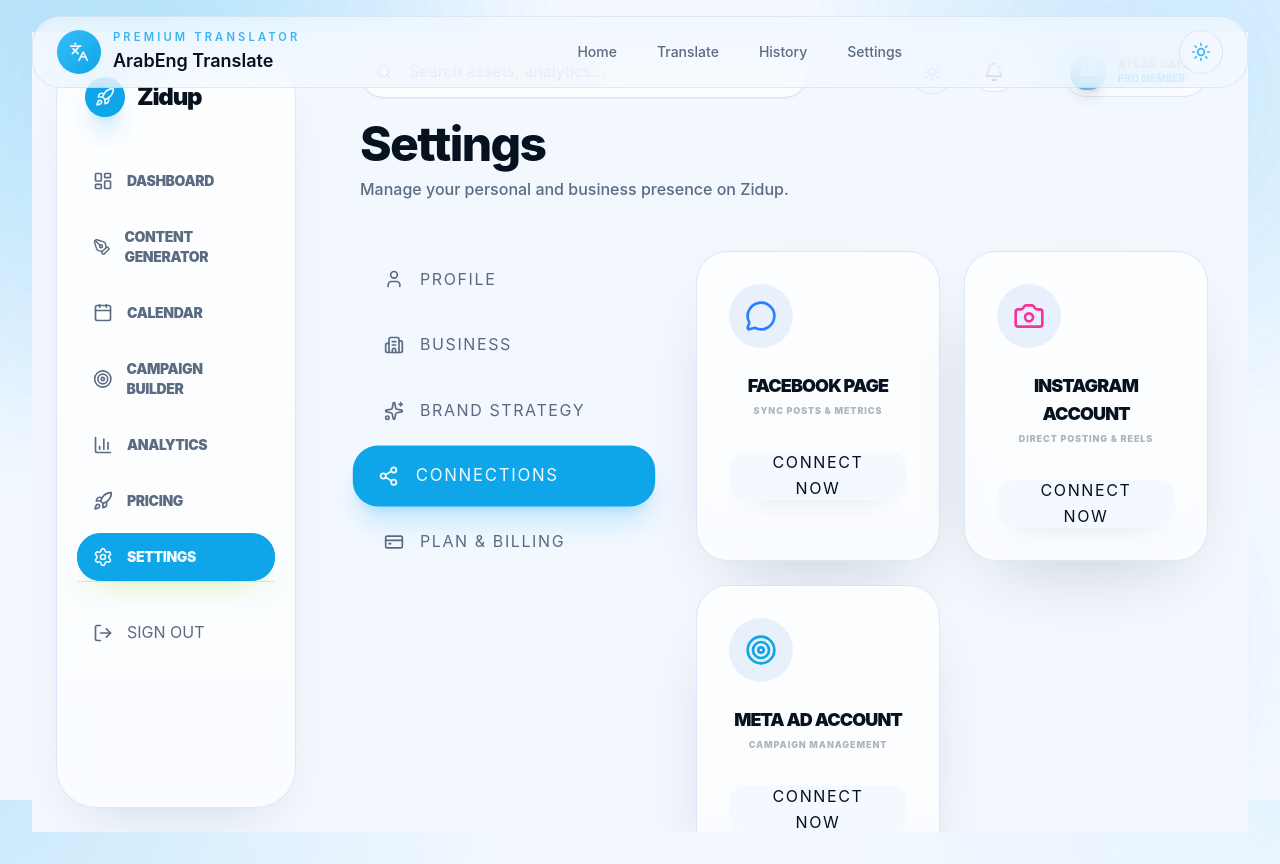
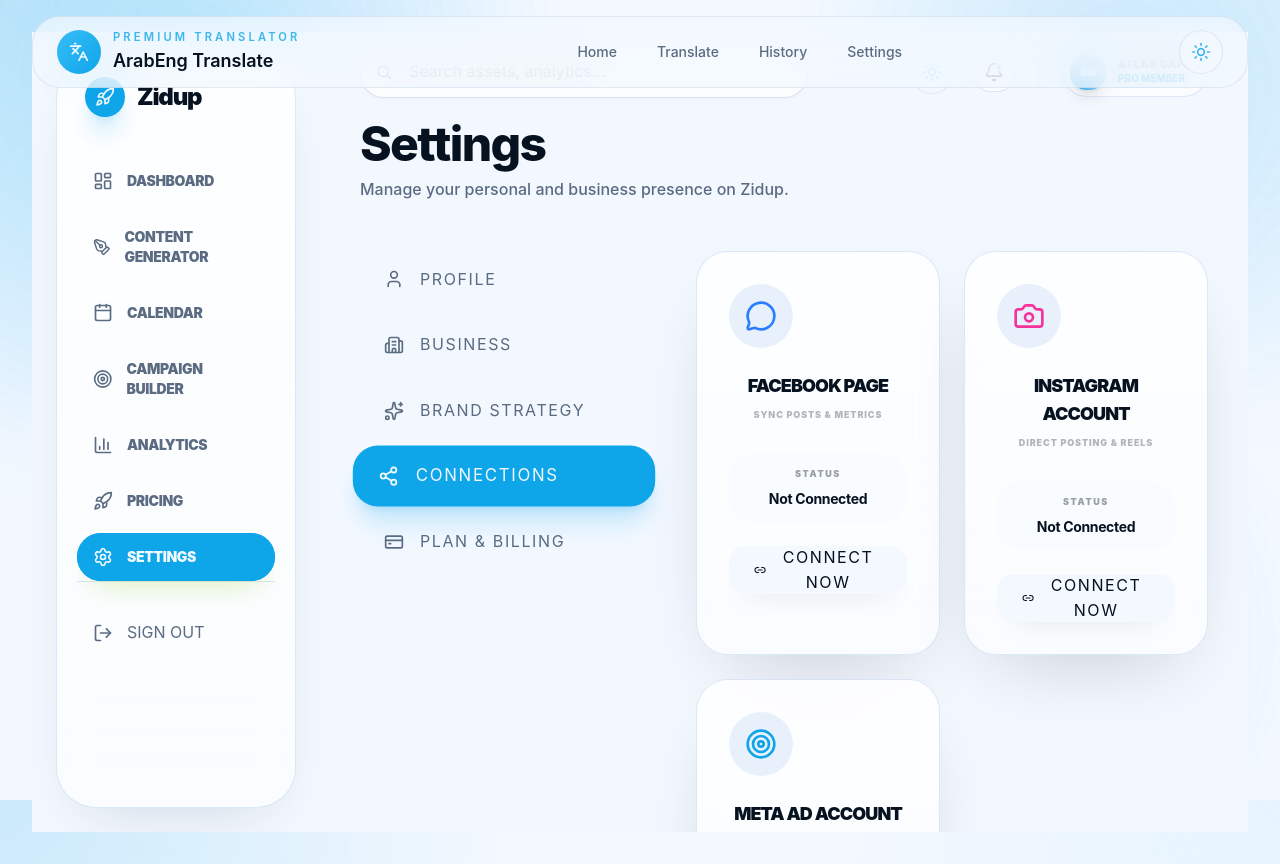
Before and after one commit to design444888/zidup, a Next.js app: page /dashboard/settings in a window 1280 px wide. Both pictures are taken after a click on the button "CONNECTIONS". Built offline with nearby package versions, Linux system fonts and the light colour scheme.

Commit message:
Update Zidup UI

```diff
--- a/src/app/dashboard/settings/page.tsx
+++ b/src/app/dashboard/settings/page.tsx
@@ -3,6 +3,7 @@
 import { DashboardLayout } from "@/components/layout/DashboardLayout"
 import { GlassCard } from "@/components/ui/GlassCard"
 import { Button } from "@/components/ui/Button"
+import { Modal } from "@/components/ui/Modal"
 import {
   User,
   Building2,
@@ -19,30 +20,134 @@ import {
   Mail,
   MapPin,
   Globe,
-  Bell
+  Bell,
+  CheckCircle2,
+  Link2,
+  Unplug
 } from "lucide-react"
 import { useState, useEffect } from "react"
 import { storageService } from "@/services/storageService"
 import { motion } from "framer-motion"
 import { cn } from "@/lib/utils"
 
+type ConnectionKey = "facebookPage" | "instagramAccount" | "metaAdAccount"
+
+interface DemoConnection {
+  connected: boolean
+  accountName: string
+}
+
+type DemoConnections = Record<ConnectionKey, DemoConnection>
+
+const defaultConnections: DemoConnections = {
+  facebookPage: { connected: false, accountName: "" },
+  instagramAccount: { connected: false, accountName: "" },
+  metaAdAccount: { connected: false, accountName: "" },
+}
+
+const connectionCards: Array<{
+  key: ConnectionKey
+  label: string
+  icon: typeof MessageCircle
+  color: string
+  desc: string
+  demoAccountName: string
+}> = [
+  {
+    key: "facebookPage",
+    label: "Facebook Page",
+    icon: MessageCircle,
+    color: "text-blue-500",
+    desc: "Sync posts & metrics",
+    demoAccountName: "Atlas Cafe",
+  },
+  {
+    key: "instagramAccount",
+    label: "Instagram Account",
+    icon: Camera,
+    color: "text-pink-500",
+    desc: "Direct posting & Reels",
+    demoAccountName: "@atlascafe.ma",
+  },
+  {
+    key: "metaAdAccount",
+    label: "Meta Ad Account",
+    icon: Target,
+    color: "text-primary",
+    desc: "Campaign management",
+    demoAccountName: "Demo Ad Account",
+  },
+]
+
 export default function SettingsPage() {
   const [user, setUser] = useState<any>(null)
   const [business, setBusiness] = useState<any>(null)
   const [activeTab, setActiveTab] = useState("profile")
+  const [connections, setConnections] = useState<DemoConnections>(defaultConnections)
+  const [selectedConnectionKey, setSelectedConnectionKey] = useState<ConnectionKey | null>(null)
 
   useEffect(() => {
     setUser(storageService.getUser() || {})
     setBusiness(storageService.getBusiness() || {})
+
+    const savedSettings = storageService.getSettings() || {}
+    const savedConnections = savedSettings.demoConnections as Partial<DemoConnections> | undefined
+
+    if (savedConnections) {
+      setConnections({
+        facebookPage: savedConnections.facebookPage || defaultConnections.facebookPage,
+        instagramAccount:
+          savedConnections.instagramAccount || defaultConnections.instagramAccount,
+        metaAdAccount: savedConnections.metaAdAccount || defaultConnections.metaAdAccount,
+      })
+    }
   }, [])
 
-  const handleConnect = () => {
-    alert("Coming soon: Meta API integration")
+  const selectedConnection = selectedConnectionKey
+    ? connectionCards.find((connection) => connection.key === selectedConnectionKey) || null
+    : null
+
+  const handleOpenConnectionModal = (connectionKey: ConnectionKey) => {
+    setSelectedConnectionKey(connectionKey)
+  }
+
+  const handleCloseConnectionModal = () => {
+    setSelectedConnectionKey(null)
+  }
+
+  const handleConnectDemoAccount = () => {
+    if (!selectedConnection) return
+
+    const nextConnections = {
+      ...connections,
+      [selectedConnection.key]: {
+        connected: true,
+        accountName: selectedConnection.demoAccountName,
+      },
+    }
+
+    setConnections(nextConnections)
+    storageService.updateSettings({ demoConnections: nextConnections })
+    handleCloseConnectionModal()
+  }
+
+  const handleDisconnect = (connectionKey: ConnectionKey) => {
+    const nextConnections = {
+      ...connections,
+      [connectionKey]: {
+        connected: false,
+        accountName: "",
+      },
+    }
+
+    setConnections(nextConnections)
+    storageService.updateSettings({ demoConnections: nextConnections })
   }
 
   const handleSave = () => {
     storageService.saveUser(user)
     storageService.saveBusiness(business)
+    storageService.updateSettings({ demoConnections: connections })
     alert("Settings saved successfully!")
   }
 
@@ -241,22 +346,67 @@ export default function SettingsPage() {
               className="space-y-8"
             >
                <div className="grid grid-cols-1 md:grid-cols-2 gap-6">
-                  {[
-                    { label: "Facebook Page", icon: MessageCircle, color: "text-blue-500", desc: "Sync posts & metrics" },
-                    { label: "Instagram Account", icon: Camera, color: "text-pink-500", desc: "Direct posting & Reels" },
-                    { label: "Meta Ad Account", icon: Target, color: "text-primary", desc: "Campaign management" },
-                  ].map((acc, i) => (
-                    <GlassCard key={i} className="p-8 border-white/5 hover:border-primary/20 transition-all flex flex-col items-center text-center group" interactive>
+                  {connectionCards.map((acc) => {
+                    const connectionState = connections[acc.key]
+                    const isConnected = connectionState.connected
+
+                    return (
+                    <GlassCard key={acc.key} className="p-8 border-white/5 hover:border-primary/20 transition-all flex flex-col items-center text-center group" interactive>
                        <div className={cn("w-16 h-16 rounded-[2rem] bg-muted flex items-center justify-center group-hover:scale-110 transition-all duration-500 mb-6", acc.color)}>
                           <acc.icon className="w-8 h-8" />
                        </div>
                        <div>
-                          <p className="font-black text-lg tracking-tighter uppercase mb-1">{acc.label}</p>
+                          <div className="mb-2 flex items-center justify-center gap-2">
+                            <p className="font-black text-lg tracking-tighter uppercase">{acc.label}</p>
+                            {isConnected ? (
+                              <span className="inline-flex items-center gap-1 rounded-full border border-emerald-500/20 bg-emerald-500/12 px-2.5 py-1 text-[9px] font-black uppercase tracking-[0.16em] text-emerald-400 shadow-[0_10px_24px_-18px_rgba(16,185,129,0.55)]">
+                                <CheckCircle2 className="h-3 w-3" />
+                                Connected
+                              </span>
+                            ) : null}
+                          </div>
                           <p className="text-[9px] font-black uppercase tracking-widest opacity-30 mb-8">{acc.desc}</p>
+                          <div className="mb-6 min-h-12 rounded-[1.5rem] border border-white/5 bg-background/40 px-4 py-3">
+                            <p className="text-[9px] font-black uppercase tracking-[0.18em] opacity-40">
+                              Status
+                            </p>
+                            <p className="mt-2 text-sm font-bold tracking-tight text-foreground">
+                              {isConnected ? connectionState.accountName : "Not Connected"}
+                            </p>
+                          </div>
                        </div>
-                       <Button variant="outline" className="w-full h-12 rounded-xl font-black text-[10px] uppercase tracking-widest border-white/5" onClick={handleConnect}>Connect Now</Button>
+                       <div className="mt-auto flex w-full flex-col gap-3">
+                         <Button
+                           variant={isConnected ? "secondary" : "outline"}
+                           className="h-12 w-full rounded-xl font-black text-[10px] uppercase tracking-widest border-white/5"
+                           onClick={() => {
+                             if (!isConnected) {
+                               handleOpenConnectionModal(acc.key)
+                             }
+                           }}
+                           aria-label={
+                             isConnected
+                               ? `${acc.label} connected`
+                               : `Connect demo ${acc.label}`
+                           }
+                         >
+                           <Link2 className="mr-2 h-4 w-4" />
+                           {isConnected ? "Connected" : "Connect Now"}
+                         </Button>
+                         {isConnected ? (
+                           <Button
+                             variant="ghost"
+                             className="h-11 w-full rounded-xl font-black text-[10px] uppercase tracking-widest text-muted-foreground hover:text-red-400"
+                             onClick={() => handleDisconnect(acc.key)}
+                             aria-label={`Disconnect ${acc.label}`}
+                           >
+                             <Unplug className="mr-2 h-4 w-4" />
+                             Disconnect
+                           </Button>
+                         ) : null}
+                       </div>
                     </GlassCard>
-                  ))}
+                  )})}
                </div>
             </motion.section>
           )}
@@ -314,6 +464,38 @@ export default function SettingsPage() {
           </div>
         </div>
       </div>
+
+      <Modal
+        isOpen={Boolean(selectedConnection)}
+        onClose={handleCloseConnectionModal}
+        title={selectedConnection ? `Connect ${selectedConnection.label}` : undefined}
+        className="max-w-xl"
+      >
+        <div className="space-y-8">
+          <div className="rounded-[2rem] border border-primary/15 bg-primary/6 p-6">
+            <p className="text-base font-semibold leading-8 text-foreground">
+              Real Meta API integration will be added later. For now, you can
+              connect a demo account to preview the Zidup experience.
+            </p>
+          </div>
+
+          <div className="flex flex-col gap-3 sm:flex-row sm:justify-end">
+            <Button
+              variant="outline"
+              className="h-12 rounded-2xl px-6 font-black text-[10px] uppercase tracking-[0.16em]"
+              onClick={handleCloseConnectionModal}
+            >
+              Cancel
+            </Button>
+            <Button
+              className="h-12 rounded-2xl px-6 font-black text-[10px] uppercase tracking-[0.16em]"
+              onClick={handleConnectDemoAccount}
+            >
+              Connect Demo Account
+            </Button>
+          </div>
+        </div>
+      </Modal>
     </DashboardLayout>
   )
 }
--- a/src/services/storageService.ts
+++ b/src/services/storageService.ts
@@ -144,6 +144,15 @@ export const storageService = {
     return data ? JSON.parse(data) : null
   },
 
+  updateSettings: (partialSettings: Record<string, unknown>) => {
+    if (!isBrowser()) return
+    const currentSettings = storageService.getSettings() || {}
+    localStorage.setItem(
+      KEYS.SETTINGS,
+      JSON.stringify({ ...currentSettings, ...partialSettings })
+    )
+  },
+
   // Theme
   saveTheme: (theme: string) => {
     if (!isBrowser()) return
```
